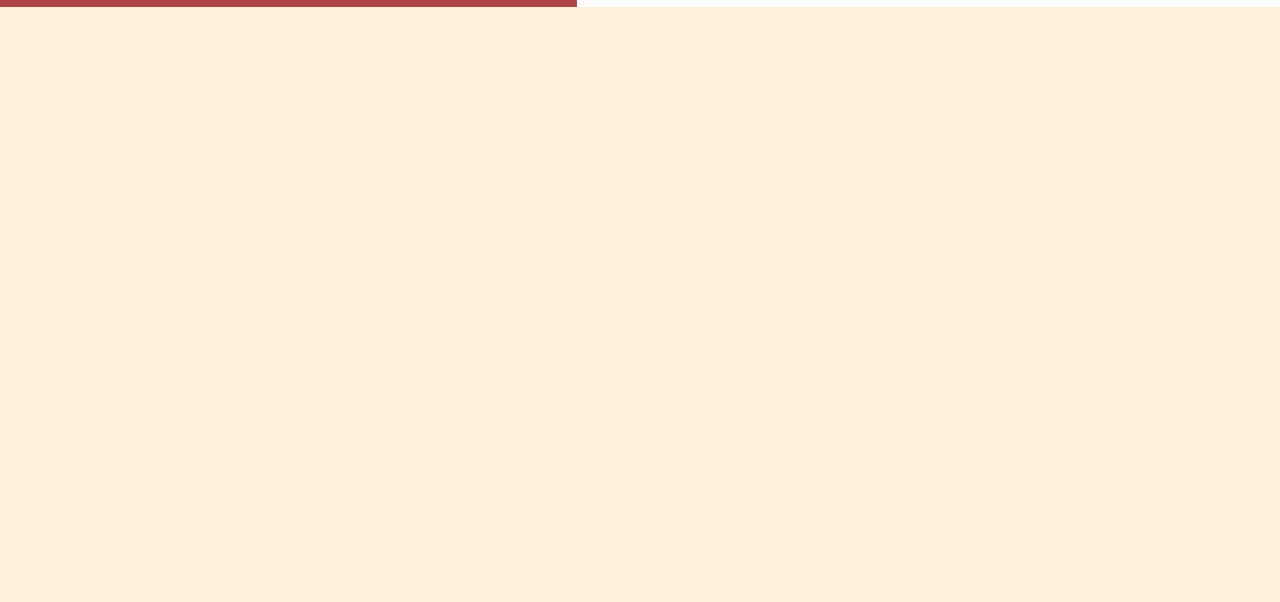
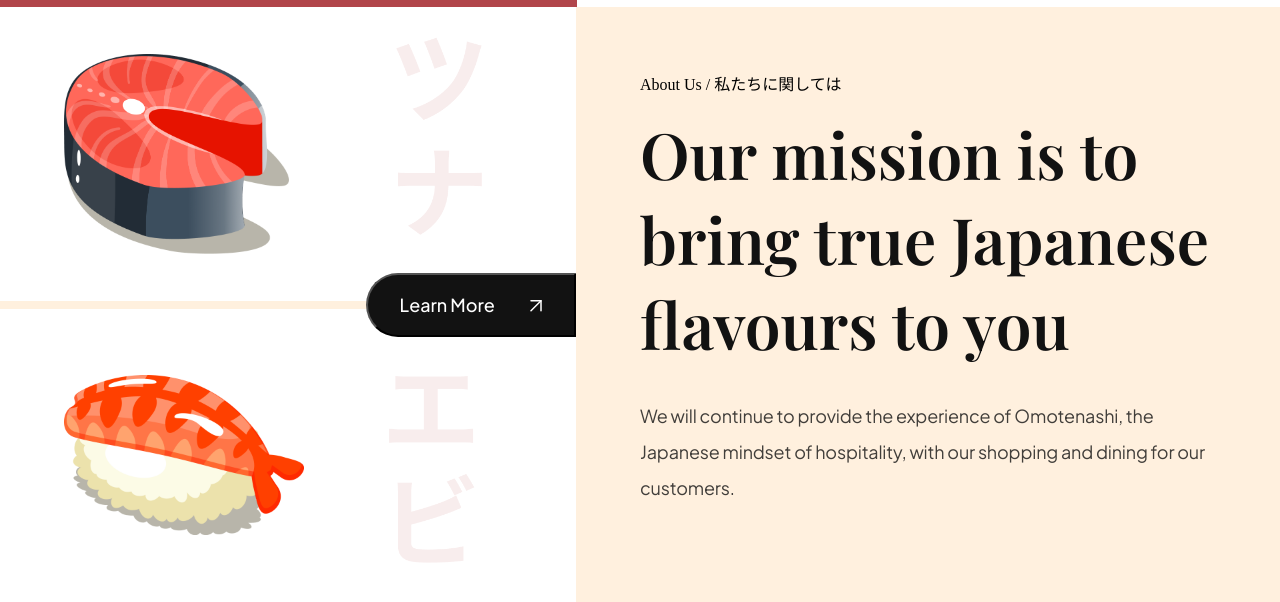
Before and after one commit to PORT-GIT/japanese-restaurant, a website built with Vite: page index.html in a window 1280 px wide. Shown: the part 791-1393 px from the top of the page. Before the commit the page ends 800 px from the top, so only its background shows below. Built offline with nearby package versions, Linux system fonts and the light colour scheme.

Commit message:
completed styling of about us section on index.html

```diff
--- a/css/sections/about.css
+++ b/css/sections/about.css
@@ -0,0 +1,82 @@
+.about-us {
+    display: flex;
+    /*aligns its div side-by-side*/
+    min-height: 720x;
+    overflow: hidden;
+}
+
+.about-us__image {
+    flex: 1;
+    /*for now will take majority of space*/
+    /*but when about-us__content is given the same they each get 50%*/
+    display: flex;
+    /*will make images appear side by side initially*/
+    flex-direction: column;
+    /*this will make them appear one below the other*/
+    justify-content: center;
+    background-color: var(--color-white);
+    position: relative;
+}
+
+.about-us__image div {
+    padding: 32px 64px;
+    flex: 1;
+    display: flex;
+    align-items: center;
+    background-position: center;
+    background-repeat: no-repeat;
+    background-size: contain;
+    /*allows styling for the letters behind images*/
+}
+
+.about-us__image-sushi3 {
+    border-bottom: 8px solid var(--color-creamson);
+    background-image: url("../../assets/about_bg1.png");
+}
+
+.about-us__image-sushi2 {
+
+    background-image: url("../../assets/about_bg2.png");
+}
+
+.about-us__image-sushi3 img {
+    width: 225px;
+    height: 200px;
+}
+
+.about-us__image-sushi2 img {
+    width: 240px;
+    height: 160px;
+}
+
+.about-us__button {
+    position: absolute;
+    right: 0;
+    padding: 12px 32px;
+    min-height: 64px;
+    background: var(--secondary-color);
+    border-radius: 32px 0 0 32px;
+    /*targets the left side of the button*/
+    outline: 0;
+    color: #fff;
+    font-family: var(--plus-jakarta-sans);
+    font-weight: 500;
+    font-size: 18px;
+    line-height: 23px;
+    cursor: pointer;
+}
+
+.about-us__button img {
+    object-fit: contain;
+    margin-left: 32px;
+}
+
+.about-us__content {
+    padding: 64px;
+    flex: 1;
+    display: flex;
+    justify-content: center;
+    /*center items horizontally*/
+    flex-direction: column;
+
+}
--- a/css/style.css
+++ b/css/style.css
@@ -4,8 +4,8 @@
 /* other css file imports */
 @import url("sections/header.css");
 @import url("sections/hero.css");
-/* @import url("sections/about.css");
-@import url("sections/popular.css");
+@import url("sections/about.css");
+/* @import url("sections/popular.css");
 @import url("sections/trending.css");
 @import url("sections/subscribe.css");
 @import url("sections/footer.css"); */
@@ -108,7 +108,7 @@ a {
 }
 
 /* START: about us media queries */
-@media screen and (max-width: 1024px) {
+/* @media screen and (max-width: 1024px) {
     .about-us {
         flex-direction: column;
     }
@@ -164,7 +164,7 @@ a {
     .about-us__content {
         padding: 32px;
     }
-}
+} */
 
 /* END: about us media queries */
 
--- a/index.html
+++ b/index.html
@@ -104,6 +104,42 @@
         </div>
     </section>
 
+    <section class="about-us" id="about-us">
+
+        <div class="about-us__image">
+            <div class="about-us__image-sushi3">
+                <img src="assets/sushi-3.png" alt="sushi">
+            </div>
+
+            <button class="about-us__button">
+                Learn More
+                <img src="assets/arrow-up-right.svg" alt="learn-more">
+
+            </button>
+
+            <div class="about-us__image-sushi2">
+                <img src="assets/sushi-2.png" alt="sushi">
+            </div>
+        </div>
+
+        <div class="about-us__content">
+            <p class="about-us__subtitle">
+                About Us / 私たちに関しては
+            </p>
+
+            <h3 class="sushi__title">
+                Our mission is to bring true Japanese flavours to you
+            </h3>
+
+            <p class="sushi__description">
+                We will continue to provide the experience of Omotenashi, the Japanese mindset of hospitality, with our shopping and
+                dining for our customers.
+            </p>
+        </div>
+    </section>
+
+
+
 
 
 
```
